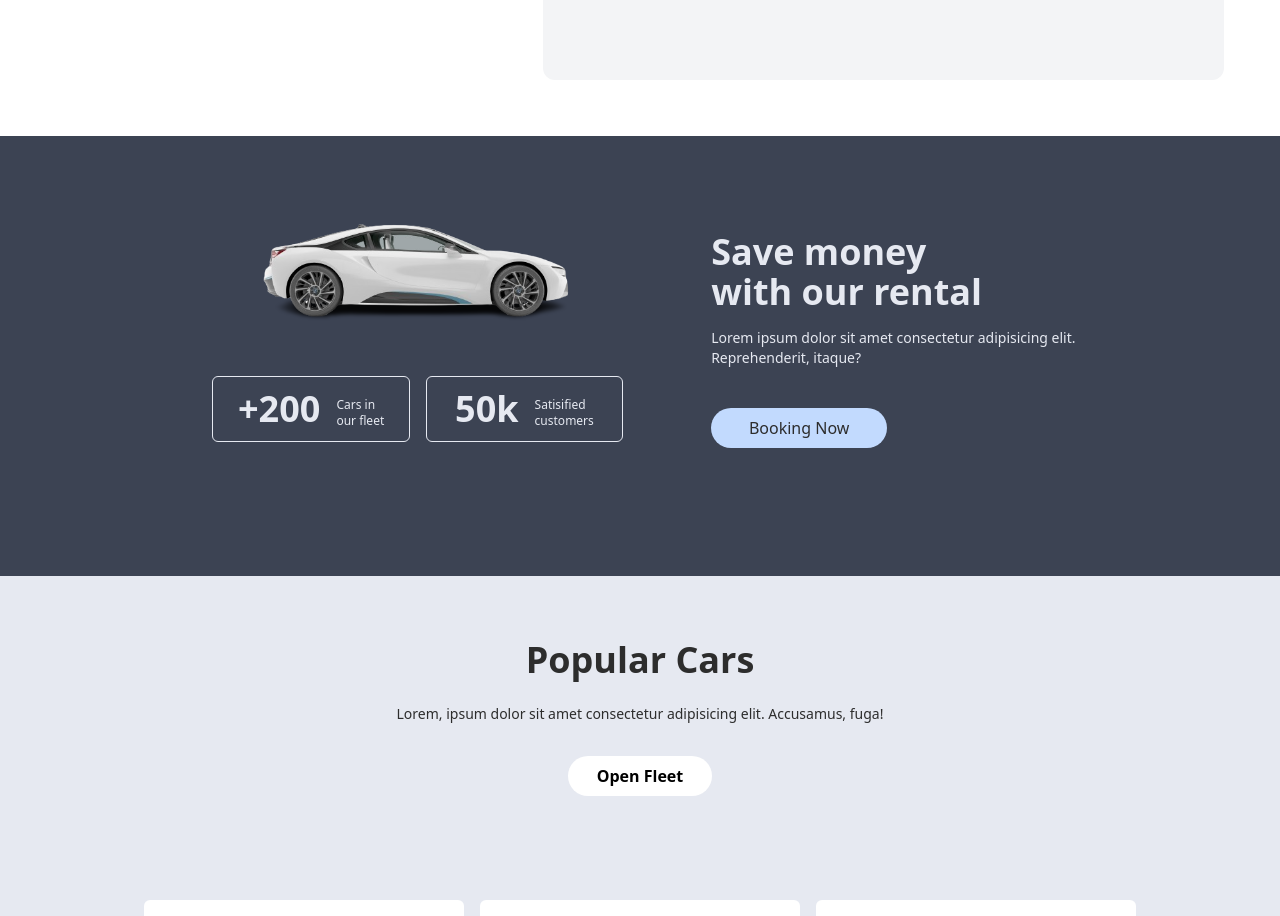
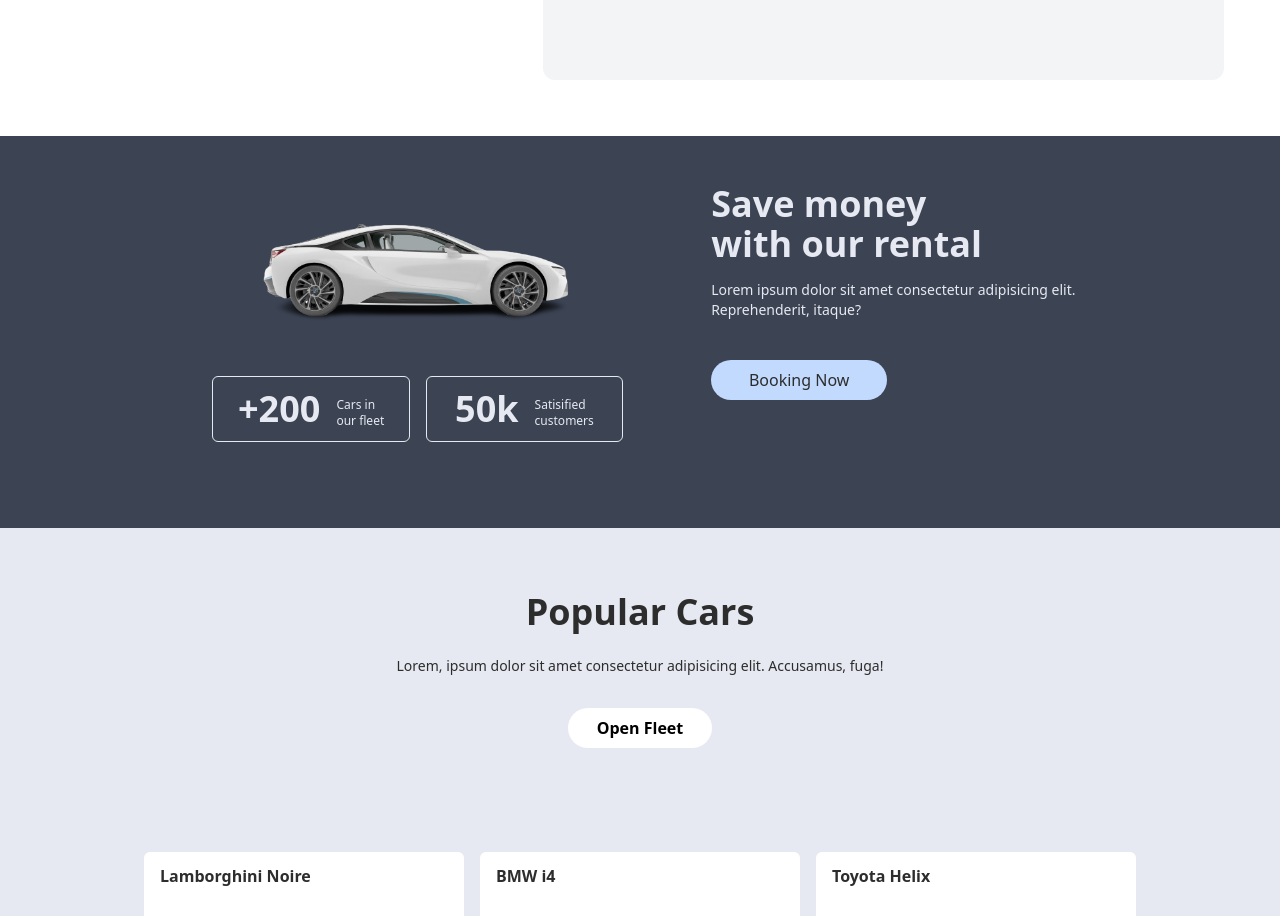
Before and after one commit to Paulhakeem/Dolph, a Nuxt app: page / in a window 1280 px wide. Shown: the part 1640-2556 px from the top of the page. Built offline with nearby package versions, Linux system fonts and the light colour scheme.

Commit message:
small device responsive

```diff
--- a/components/savemoney.vue
+++ b/components/savemoney.vue
@@ -2,7 +2,7 @@
   <main>
     <div class="bg-bg w-full h-auto">
     <div class="flex flex-wrap justify-center gap-20 pb-32">
-      <div id="imageposition" class="relative w-2/6">
+      <div id="imageposition" class="relative w-2/6 sm:w-96 md:w-2/6">
         <div class="absolute inset-x-0 top-0">
           <img
             src="../assets/images/lambo.jpg"
@@ -33,7 +33,7 @@
         </div>
       </div>
 
-      <div id="money" class="pt-24">
+      <div id="money" class="pt-24 md:pt-12">
         <h4 class="text-light font-black text-4xl text-pretty">
           Save money <br />
           with our rental
```
